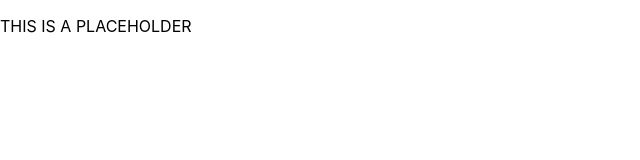
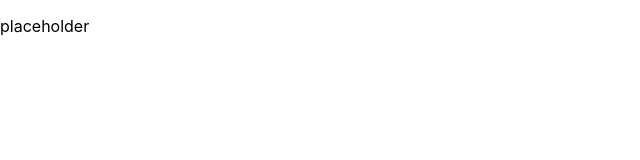
Before and after one commit to cdd741/In-Stock, a React (Create React App) app in the folder client/: page /warehouse/edit in a window 1280 px wide. Shown: the top 160 px of the page, without its empty margins (0-640 px from the left). Built offline with nearby package versions, Linux system fonts and the light colour scheme.

Commit message:
made individuals paths for add and edit

```diff
--- a/client/src/App.js
+++ b/client/src/App.js
@@ -4,8 +4,10 @@ import Warehouses from './routes/Warehouses'
 import Inventories from './routes/Inventories'
 import WarehouseDetails from './routes/WarehouseDetails'
 import InventoriesDetails from './routes/InventoriesDetails'
-import EditAddInventory from './routes/EditAddInventories'
-import EditAddWarehouse from './routes/EditAddWarehouse'
+import EditInventory from './routes/EditInventory'
+import EditWarehouse from './routes/EditWarehouse'
+import AddInventory from './routes/AddInventory'
+import AddWarehouse from './routes/AddWareHouse.jsx'
 
 import {Switch, Route,} from 'react-router-dom'
 
@@ -14,17 +16,19 @@ function App() {
     <>
     <Switch>
       <Route  path='/' exact component = {Warehouses}/>
-      <Route  path='/:id'
+      <Route  path='/warehouse/add' exact component = {AddWarehouse}/>
+      <Route  path='/warehouse/edit' exact component = {EditWarehouse}/>
+      <Route  path='/warehouse/:id'
               render={props=>{
                 return <WarehouseDetails {...props}/>
               }}/>
       <Route  path='/inventories' exact component = {Inventories}/>
+      <Route path='/inventory/add' exact component = {AddInventory}/>
+      <Route path='/inventory/edit' exact component = {EditInventory}/>
       <Route  path='inventories/:id'
               render={props=>{
                 return <InventoriesDetails {...props}/>
               }}/>
-      <Route path='/warehouseinfo' exact component = {EditAddWarehouse}/>
-      <Route path='/inventoryinfo' exact component = {EditAddInventory}/>
     </Switch>
 
     </>
--- a/client/src/routes/EditAddWarehouse.jsx
+++ b/client/src/routes/AddInventory.jsx
@@ -1,6 +1,6 @@
 import React, { Component } from 'react'
 
-export default class EditAddWarehouse extends Component {
+export default class AddInventory extends Component {
     render() {
         return (
             <div>
--- a/client/src/routes/EditAddInventories.jsx
+++ b/client/src/routes/AddWareHouse.jsx
@@ -1,10 +1,10 @@
 import React, { Component } from 'react'
 
-export default class EditAddInventories extends Component {
+export default class AddWareHouse extends Component {
     render() {
         return (
             <div>
-               <p>placeholder</p>
+                <p>place holder</p>
             </div>
         )
     }
--- /dev/null
+++ b/client/src/routes/EditInventory.jsx
@@ -0,0 +1,11 @@
+import React, { Component } from 'react'
+
+export default class EditInventory extends Component {
+    render() {
+        return (
+            <div>
+               <p>placeholder</p>
+            </div>
+        )
+    }
+}
--- /dev/null
+++ b/client/src/routes/EditWarehouse.jsx
@@ -0,0 +1,11 @@
+import React, { Component } from 'react'
+
+export default class EditWarehouse extends Component {
+    render() {
+        return (
+            <div>
+                <p>placeholder</p>
+            </div>
+        )
+    }
+}
```
